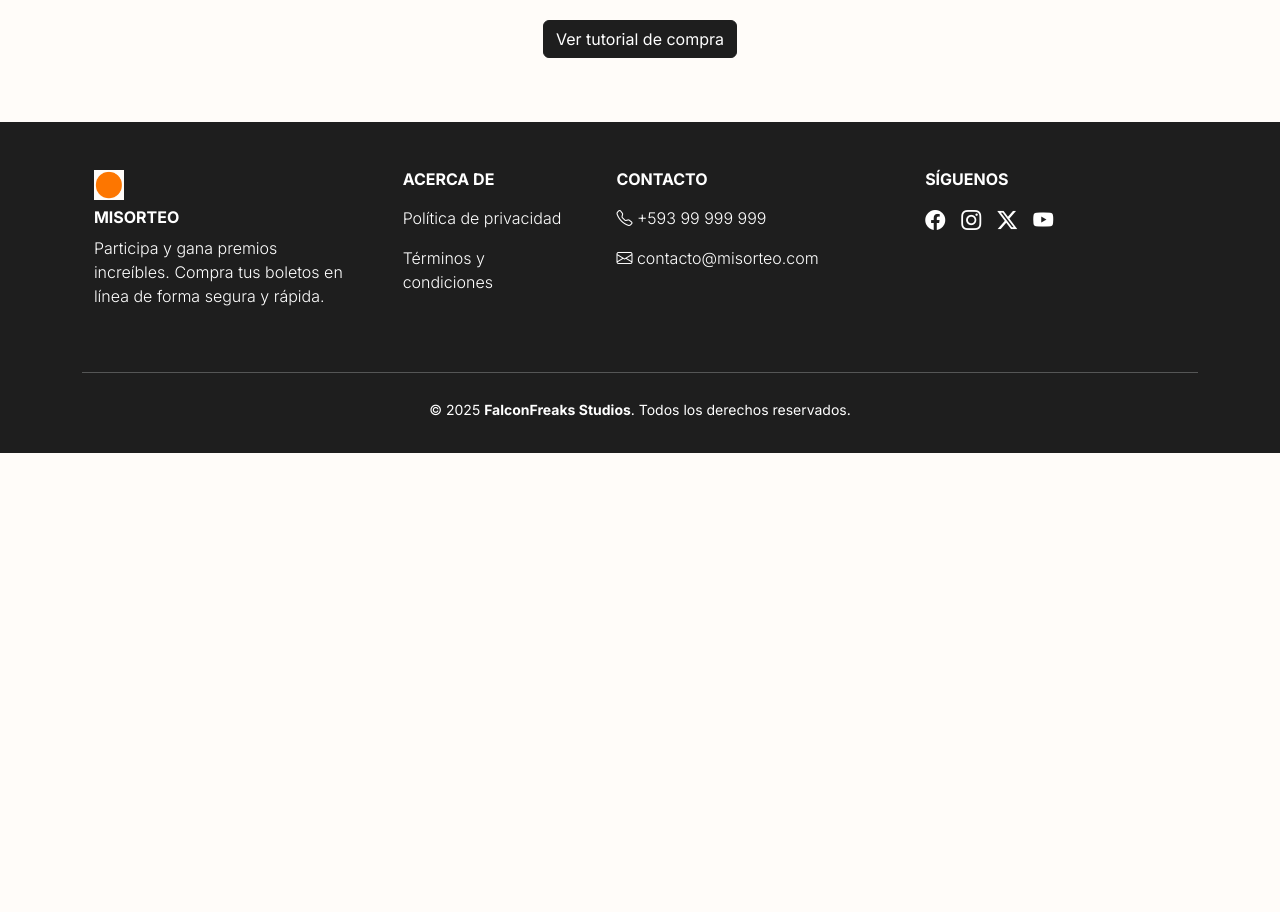
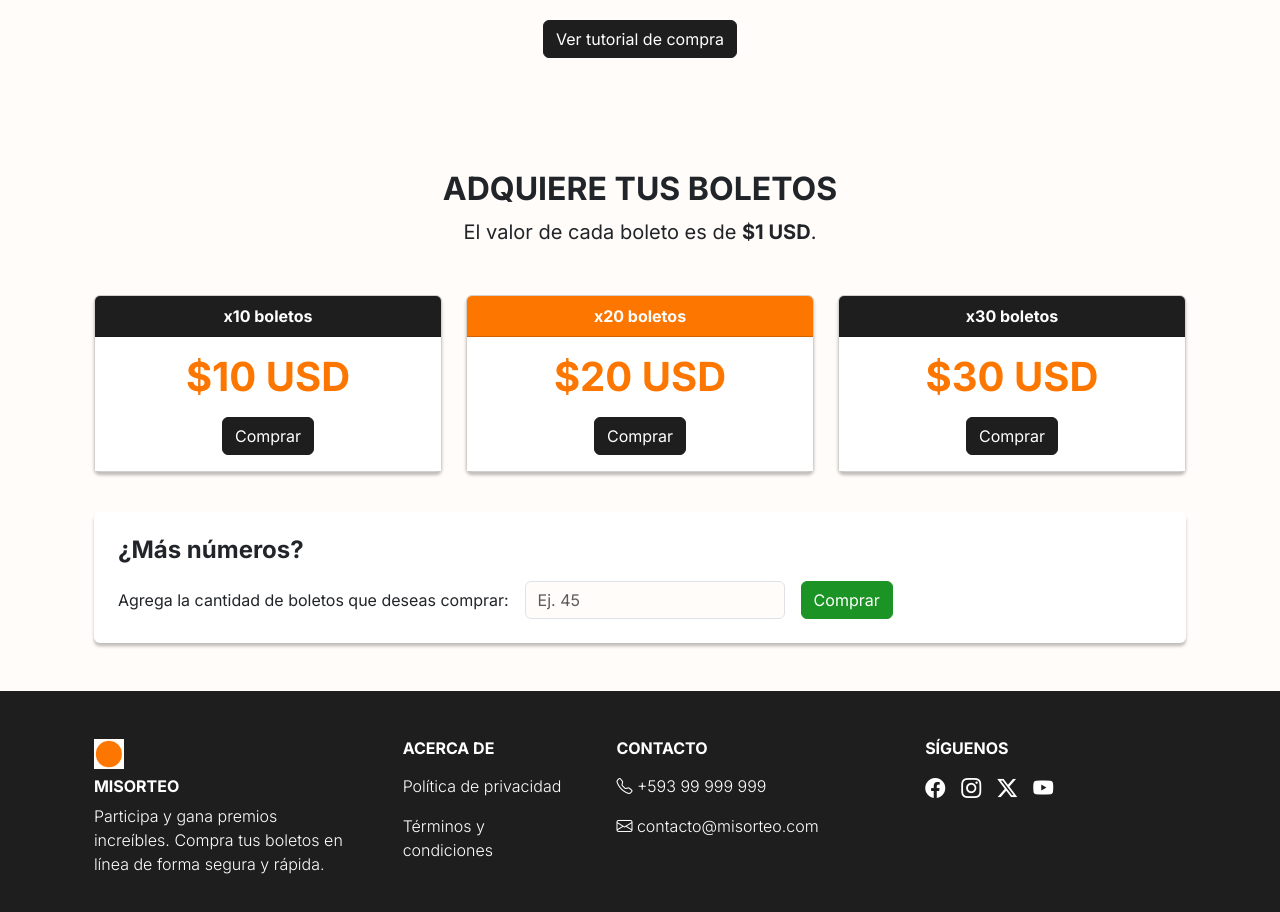
Before and after one commit to justinyamberla/sanfer-sorteos-frontend, a Next.js app: page / in a window 1280 px wide. Shown: the part 1040-1952 px from the top of the page. Before the commit the page ends 1493 px from the top, so only its background shows below. Built offline with nearby package versions, Linux system fonts and the light colour scheme.

Commit message:
Add & Change
Tickets component and Success color

```diff
--- a/app/page.tsx
+++ b/app/page.tsx
@@ -1,11 +1,13 @@
 import MainSection from "@/components/home/MainSection";
 import InstructionsSection from "@/components/home/InstructionsSection";
+import TicketsSection from "@/components/home/TicketsSection";
 
 export default function Home() {
     return (
         <div className="min-vh-100 w-100 container">
             <MainSection />
             <InstructionsSection />
+            <TicketsSection />
         </div>
     );
 }
--- /dev/null
+++ b/components/home/TicketsSection.tsx
@@ -0,0 +1,72 @@
+'use client';
+
+export const TicketsSection = () => {
+    return (
+        <section className="py-5">
+            <div className="container">
+                <h2 className="text-center fw-bold mb-2">ADQUIERE TUS BOLETOS</h2>
+                <p className="text-center mb-5 fs-5">El valor de cada boleto es de <strong>$1 USD</strong>.</p>
+
+                {/* Cards de boletos */}
+                <div className="row justify-content-center mb-3">
+                    {/* Card x10 */}
+                    <div className="col-md-4 mb-4">
+                        <div className="card h-100 text-center shadow">
+                            <div className="card-header bg-dark text-white fw-bold">
+                                x10 boletos
+                            </div>
+                            <div className="card-body bg-white">
+                                <h3 className="display-6 text-primary fw-bold mb-3">$10 USD</h3>
+                                <button className="btn btn-dark">Comprar</button>
+                            </div>
+                        </div>
+                    </div>
+
+                    {/* Card x20 */}
+                    <div className="col-md-4 mb-4">
+                        <div className="card h-100 text-center shadow">
+                            <div className="card-header bg-primary text-white fw-bold">
+                                x20 boletos
+                            </div>
+                            <div className="card-body bg-white">
+                                <h3 className="display-6 text-primary fw-bold mb-3">$20 USD</h3>
+                                <button className="btn btn-dark text-white">Comprar</button>
+                            </div>
+                        </div>
+                    </div>
+
+                    {/* Card x10 */}
+                    <div className="col-md-4 mb-4">
+                        <div className="card h-100 text-center shadow">
+                            <div className="card-header bg-dark text-white fw-bold">
+                                x30 boletos
+                            </div>
+                            <div className="card-body bg-white">
+                                <h3 className="display-6 text-primary fw-bold mb-3">$30 USD</h3>
+                                <button className="btn btn-dark">Comprar</button>
+                            </div>
+                        </div>
+                    </div>
+                </div>
+
+                {/* Sección personalizada de cantidad */}
+                <div className="bg-white p-4 rounded shadow">
+                    <h4 className="fw-bold mb-3">¿Más números?</h4>
+                    <form className="d-flex align-items-center flex-wrap gap-3">
+                        <label className="mb-0">Agrega la cantidad de boletos que deseas comprar:</label>
+                        <input
+                            type="number"
+                            className="form-control w-auto"
+                            min="1"
+                            placeholder="Ej. 45"
+                        />
+                        <button className="btn btn-success text-white">Comprar</button>
+                    </form>
+                </div>
+
+            </div>
+        </section>
+    );
+};
+
+export default TicketsSection;
--- a/styles/custom.scss
+++ b/styles/custom.scss
@@ -1,5 +1,6 @@
 $primary: #FD7600;
 $dark: #1E1E1E;
+$success: #1c9425;
 
 $body-bg: #FFFCF9;
 $body-tertiary-bg: #FFFCF9;
```
